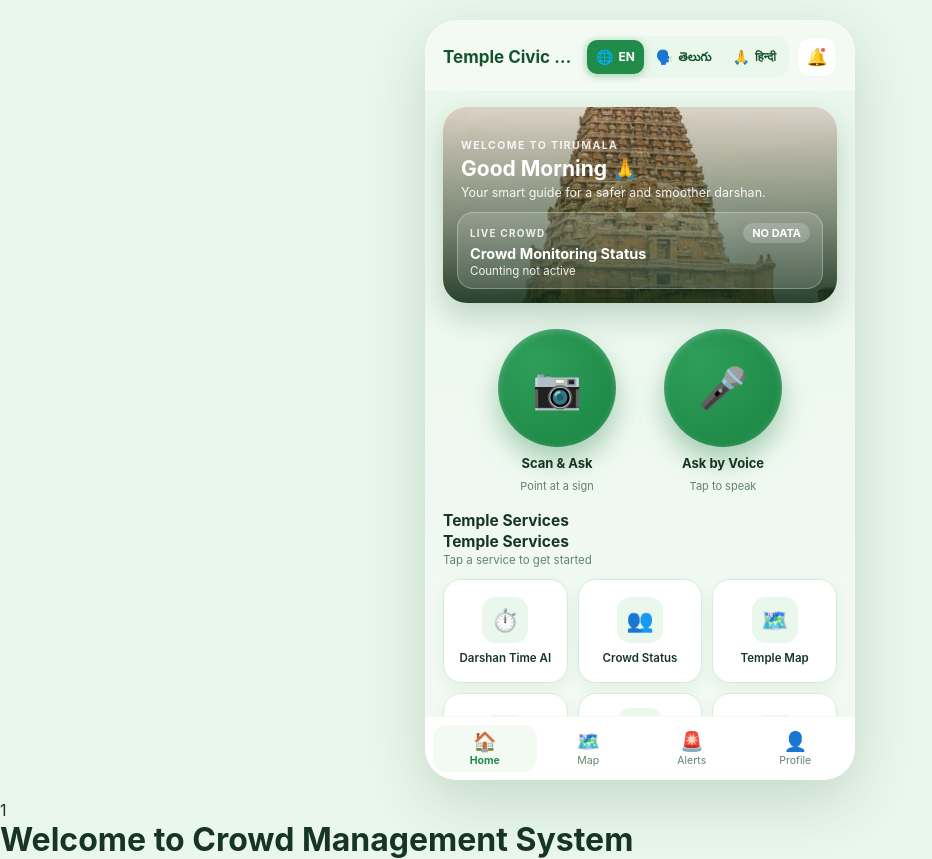
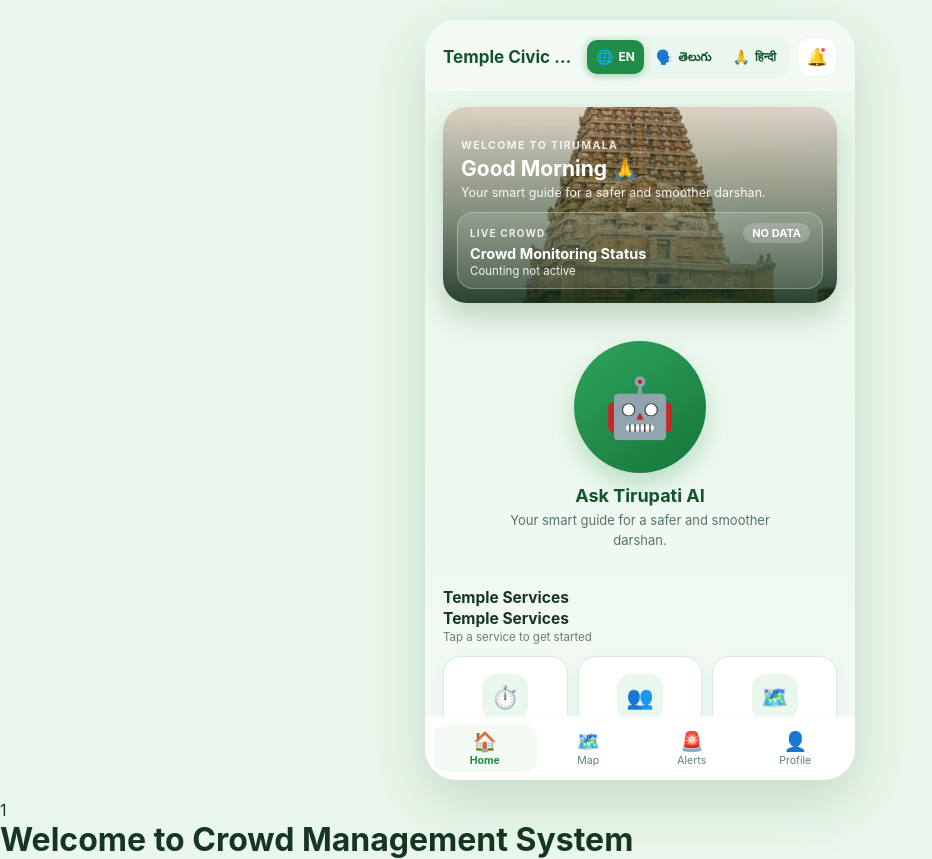
Before and after one commit to Anjali0424/Crowd-Intelligence-application, a React (Vite) app in the folder frontend/: page /user in a window 1280 px wide. Shown: the whole page, without its empty margins (0-932 px from the left). Built offline with nearby package versions, Linux system fonts and the light colour scheme; no server answers.

Commit message:
feat : Added AI chatbot robo picture to home page

```diff
--- a/frontend/src/pages/user/UserHome.css
+++ b/frontend/src/pages/user/UserHome.css
@@ -866,3 +866,77 @@
     animation: none;
   }
 }
+.dh-tirupati-ai-section {
+  display: flex;
+  justify-content: center;
+  align-items: center;
+  padding: 20px 16px;
+}
+
+.dh-tirupati-ai-button {
+  display: flex;
+  flex-direction: column;
+  align-items: center;
+  justify-content: center;
+  width: 100%;
+  max-width: 340px;
+  padding: 0 12px;
+  border: 0;
+  background: transparent;
+  color: #14532d;
+  font: inherit;
+  text-align: center;
+  cursor: pointer;
+  border-radius: 20px;
+  transition: transform 180ms ease;
+}
+
+.dh-tirupati-ai-button:hover {
+  transform: translateY(-3px);
+}
+
+.dh-tirupati-ai-button:focus-visible {
+  outline: 3px solid #218c4a;
+  outline-offset: 5px;
+}
+
+.dh-tirupati-ai-robot {
+  display: flex;
+  align-items: center;
+  justify-content: center;
+  width: 132px;
+  height: 132px;
+  border-radius: 50%;
+  background: linear-gradient(145deg, #2fa45d, #16753b);
+  box-shadow: 0 12px 25px rgba(33, 140, 74, 0.25);
+  font-size: 58px;
+  line-height: 1;
+}
+
+.dh-tirupati-ai-title {
+  display: block;
+  margin-top: 12px;
+  color: #14532d;
+  font-size: 18px;
+  font-weight: 700;
+}
+
+.dh-tirupati-ai-subtitle {
+  display: block;
+  margin-top: 5px;
+  color: #537568;
+  font-size: 13px;
+  line-height: 1.5;
+}
+
+@media (max-width: 480px) {
+  .dh-tirupati-ai-section {
+    padding: 16px 12px;
+  }
+
+  .dh-tirupati-ai-robot {
+    width: 115px;
+    height: 115px;
+    font-size: 52px;
+  }
+}
--- a/frontend/src/pages/user/UserHome.jsx
+++ b/frontend/src/pages/user/UserHome.jsx
@@ -455,41 +455,21 @@ function UserHome() {
         </button>
       </section>
 
-      <section className="dh-actions" aria-label={t("home.quickActions")}>
-        <div className="dh-action">
-          <button
-            type="button"
-            className="dh-action-btn"
-            onClick={handleScanClick}
-            aria-label={t("home.scanTitle")}
-          >
-            <span className="dh-action-icon" aria-hidden="true">
-              📷
-            </span>
-          </button>
-          <span className="dh-action-label">{t("home.scanTitle")}</span>
-          <span className="dh-action-hint">{t("home.scanHint")}</span>
-        </div>
-
-        <div className="dh-action">
-          <button
-            type="button"
-            className={
-              micState === "listening"
-                ? "dh-action-btn listening"
-                : "dh-action-btn"
-            }
-            onClick={handleMicClick}
-            aria-label={t("home.voiceActionTitle")}
-            aria-pressed={micState === "listening"}
-          >
-            <span className="dh-action-icon" aria-hidden="true">
-              {micState === "listening" ? "⏹" : "🎤"}
-            </span>
-          </button>
-          <span className="dh-action-label">{voiceActionLabel}</span>
-          <span className="dh-action-hint">{voiceActionHint}</span>
-        </div>
+      <section className="dh-actions dh-tirupati-ai-section" aria-label="Tirupati AI assistant">
+        <button
+          type="button"
+          className="dh-tirupati-ai-button"
+          onClick={scrollToChat}
+          aria-label="Ask Tirupati AI"
+        >
+          <span className="dh-tirupati-ai-robot" aria-hidden="true">
+            🤖
+          </span>
+          <span className="dh-tirupati-ai-title">Ask Tirupati AI</span>
+          <span className="dh-tirupati-ai-subtitle">
+            Your smart guide for a safer and smoother darshan.
+          </span>
+        </button>
       </section>
 
       {scanNotice && (
```
